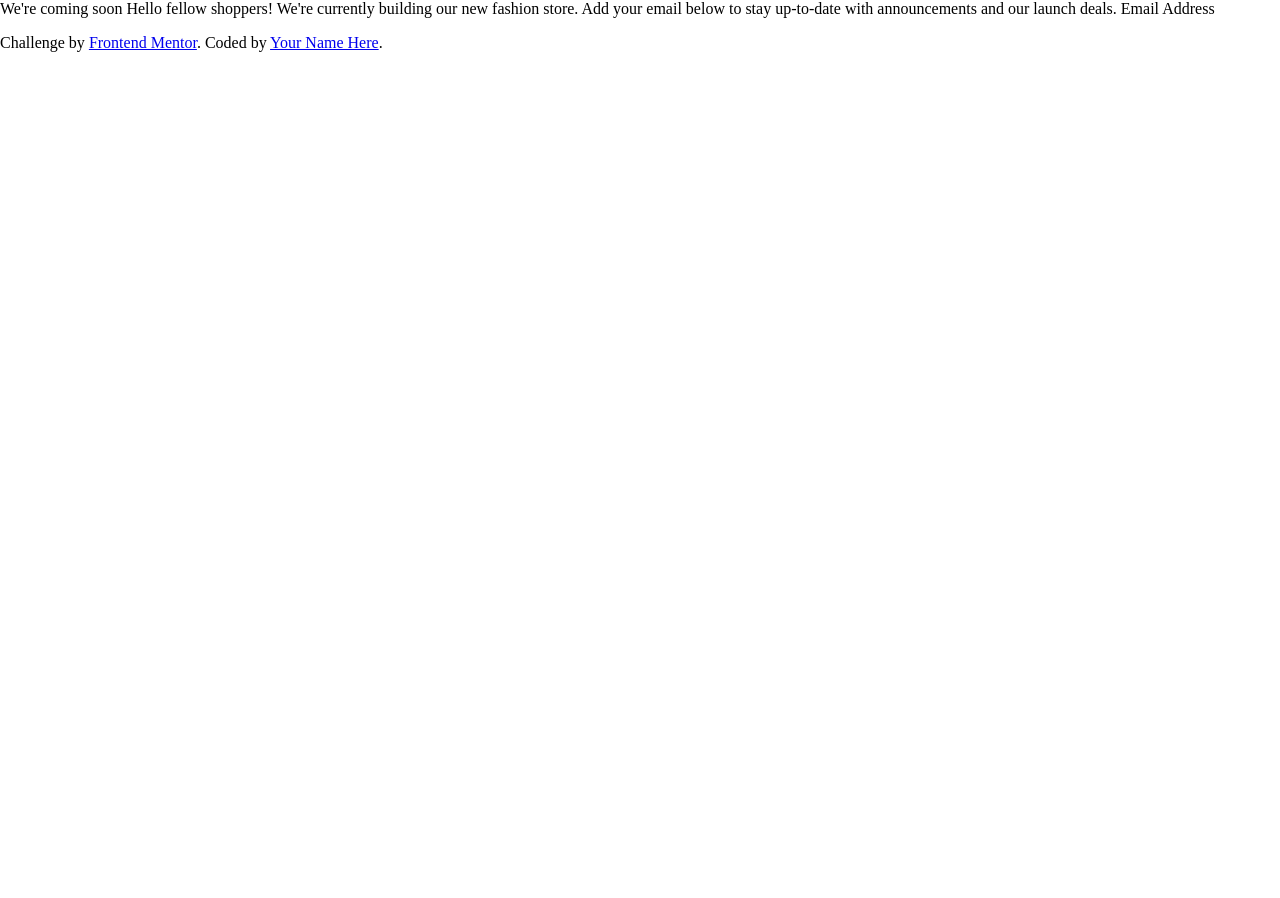
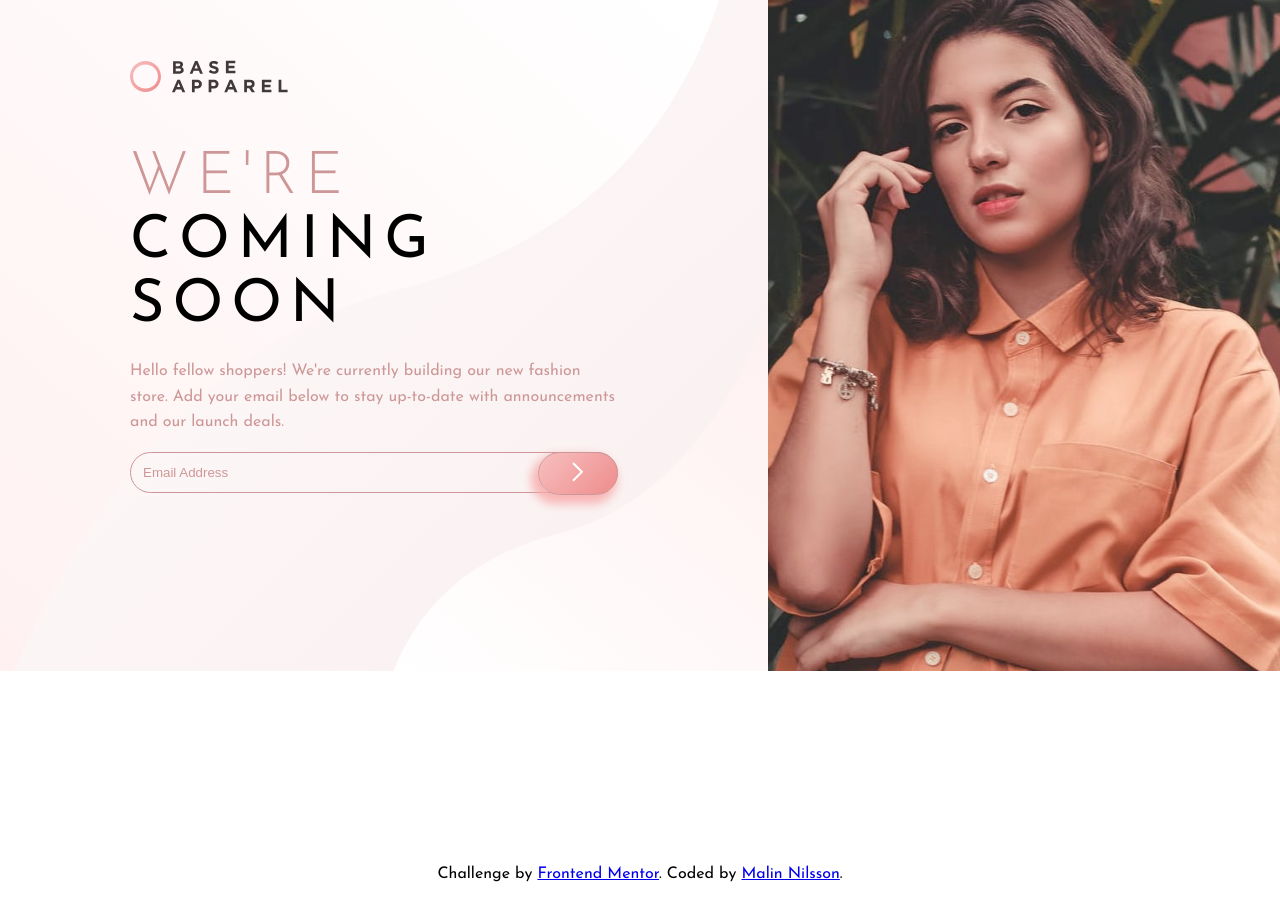
Before and after one commit to malin-nilsson/BaseApparel-LandingPage, a website: page index.html in a window 1280 px wide. Before the commit the page ends 800 px from the top, so only its background shows below. Drawn offline with Linux system fonts and the light colour scheme.

Commit message:
Added content, created layout + new scss structure

```diff
--- a/index.html
+++ b/index.html
@@ -4,25 +4,42 @@
 <head>
   <meta charset="UTF-8">
   <meta name="viewport" content="width=device-width, initial-scale=1.0">
-  <!-- displays site properly based on user's device -->
   <link rel="icon" type="image/png" sizes="32x32" href="./images/favicon-32x32.png">
+  <link rel="preconnect" href="https://fonts.googleapis.com">
+  <link rel="preconnect" href="https://fonts.gstatic.com" crossorigin>
+  <link href="https://fonts.googleapis.com/css2?family=Josefin+Sans:wght@300;400;600&display=swap" rel="stylesheet">
   <link rel="stylesheet" href="css/main.css">
   <title>Frontend Mentor | Base Apparel coming soon page</title>
 </head>
 
 <body>
+  <main>
+    <div class="text-container">
 
-  We're coming soon
-
-  Hello fellow shoppers! We're currently building our new fashion store.
-  Add your email below to stay up-to-date with announcements and our launch deals.
-
-  Email Address
+      <div class="logo">
+        <img src="images/logo.svg">
+      </div>
+      <div class="text">
+        <h1 class="title"><span>We're</span> coming soon</h1>
+        <p class="signup">
+          Hello fellow shoppers! We're currently building our new fashion store.
+          Add your email below to stay up-to-date with announcements and our launch deals.
+        </p>
+        <form action="">
+        <input type="email" placeholder="Email Address">
+        <button type="submit"><img src="images/icon-arrow.svg"></button>
+      </form>
+      </div>
+    </div>
+      <div class="img-container">
+        <img src="images/hero-desktop.jpg">
+      </div>
+  </main>
 
   <footer>
     <p class="attribution">
       Challenge by <a href="https://www.frontendmentor.io?ref=challenge" target="_blank">Frontend Mentor</a>.
-      Coded by <a href="#">Your Name Here</a>.
+      Coded by <a href="#">Malin Nilsson</a>.
     </p>
   </footer>
 </body>
--- /dev/null
+++ b/scss/footer.scss
@@ -0,0 +1,6 @@
+footer {
+    display: flex;
+    justify-content: center;
+    align-items: center;
+    padding-top: 50px;
+}
--- /dev/null
+++ b/scss/form.scss
@@ -0,0 +1,37 @@
+@use 'variables';
+
+form {
+    display: flex;
+    position: relative;
+
+}
+
+input {
+    background-color: transparent;
+    width: 100%;
+    padding: 12px;
+    border-radius: 30px;
+    border: 1px solid variables.$desaturated-red;
+}
+
+::placeholder {
+    color: variables.$desaturated-red;
+}
+
+button {
+    position: absolute;
+    right: 0;
+    cursor: pointer;
+    padding: 9px 33px;
+    border-radius: 30px;
+    border: 1px solid variables.$desaturated-red;
+    background: linear-gradient(135deg, hsl(0, 80%, 86%), hsl(0, 74%, 74%));
+    opacity: 1;
+    box-shadow: -4px 6px 10px 3px hsl(0, 84%, 81%, 0.8);
+    transition: 0.3s;
+
+    &:hover {
+        background: linear-gradient(135deg, hsl(0, 75%, 79%), hsl(0, 74%, 74%));
+        transform: scale(1.1);
+    }
+}
--- /dev/null
+++ b/scss/grid.scss
@@ -0,0 +1,60 @@
+@use 'variables';
+
+main {
+    display: grid;
+    grid-template-columns: 1fr;
+    grid-template-areas:
+        "img-container"
+        "text-container"
+        "footer";
+}
+
+.text-container {
+    background-image: url("../images/bg-pattern-desktop.svg"), linear-gradient(135deg, hsl(0, 90%, 99%), hsl(0, 45%, 96%));
+    background-position: center center;
+    background-repeat: no-repeat;
+    background-size: cover;
+    display: flex;
+    grid-area: text-container;
+    flex-direction: column;
+    padding: 20px 20px 50px 20px;
+    text-align: center;
+
+
+        .title {
+            padding-top: 50px;
+            font-size: 3.7rem;
+            line-height: 4rem;
+            letter-spacing: 8px;
+            margin-bottom: 20px;
+            margin-top: 0;
+            font-weight: 400;
+            text-transform: uppercase;
+        }
+
+        .signup {
+            color: variables.$desaturated-red;
+            font-size: 1rem;
+            font-weight: 400;
+            line-height: 1.6rem;
+        }
+    }
+
+.img-container {
+    display: flex;
+    grid-area: img-container;
+    justify-content: center;
+    flex-direction: column;
+    align-items: center;
+
+
+    img {
+        width: 100%;
+        height: auto;
+    }
+}
+
+span {
+    color: variables.$desaturated-red;
+    font-weight: 300;
+}
--- a/scss/main.scss
+++ b/scss/main.scss
@@ -1,3 +1,9 @@
+@import 'variables';
+@import 'grid';
+@import 'form';
+@import 'footer';
+@import 'mediaqueries';
+
 * {
     box-sizing: border-box;
 }
@@ -5,5 +11,6 @@
 body {
     padding: 0;
     margin: 0;
-    font-size: 12pt;
+    font-size: 16px;
+    font-family: 'Josefin Sans', sans-serif;
 }
--- /dev/null
+++ b/scss/mediaqueries.scss
@@ -0,0 +1,20 @@
+@media screen and (min-width: 768px) {
+    main {
+        display: grid;
+        height: 100vh;
+        grid-template-columns: 1.5fr 1fr;
+        grid-template-rows: 1fr 1fr;
+        grid-template-areas:
+            "text-container img-container"
+            "footer footer";
+    }
+
+    .text-container {
+        padding: 60px 100px 0px 130px;
+        text-align: left;
+    }
+
+    .text {
+        padding-right: 50px;
+    }
+}
--- /dev/null
+++ b/scss/variables.scss
@@ -0,0 +1,11 @@
+// Colors
+
+// Primary
+
+$desaturated-red: hsl(0, 36%, 70%);
+$soft-red: hsl(0, 93%, 68%);
+
+
+// Neutral
+
+$dark-grayish-red: hsl(0, 6%, 24%);
```
Also changed, not shown: README-template.md, css/footer.css (added), css/form.css (added), css/grid.css (added), css/main.css, css/mediaqueries.css (added), css/variables.css (added).
